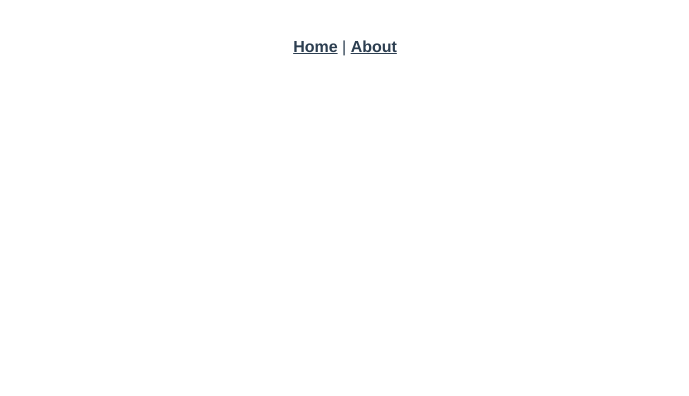
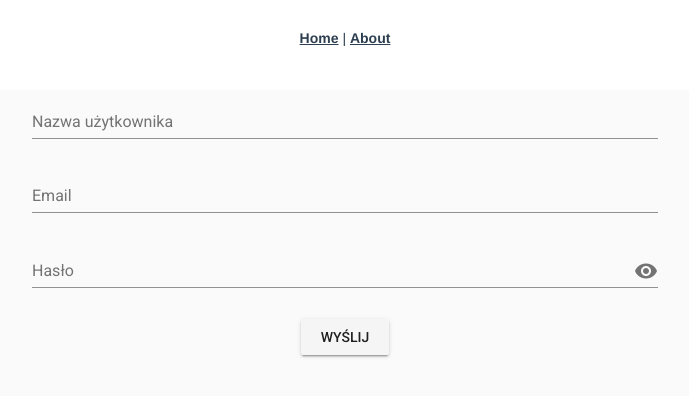
Before and after one commit to stanislawK/plant_collector, a Vue app in the folder frontend/: page /register in a window 1280 px wide. Shown: the top 396 px of the page, without its empty margins (295-984 px from the left). Built offline with nearby package versions, Linux system fonts and the light colour scheme.

Commit message:
add register component

```diff
--- a/frontend/public/index.html
+++ b/frontend/public/index.html
@@ -5,6 +5,7 @@
     <meta http-equiv="X-UA-Compatible" content="IE=edge">
     <meta name="viewport" content="width=device-width,initial-scale=1.0">
     <link rel="icon" href="<%= BASE_URL %>favicon.ico">
+    <link href='https://fonts.googleapis.com/css?family=Roboto:100,300,400,500,700,900|Material+Icons' rel="stylesheet">
     <title>frontend</title>
   </head>
   <body>
--- /dev/null
+++ b/frontend/src/components/Register.vue
@@ -0,0 +1,158 @@
+<template lang="html">
+  <div class="register-form">
+    <v-app id="register">
+      <v-layout justify-center>
+        <v-flex xs12 sm6>
+          <v-alert
+          type="error"
+          :value="error_msg ? true : false"
+          @click="error_msg=''"
+          >{{error_msg}}</v-alert>
+          <v-alert
+          type="success"
+          :value="successAlert"
+          @click="successAlert = !successAlert"
+          >Wysłano pomyślnie. Sprawdź swoją skrzynkę email, w celu dokończenia rejestracji</v-alert>
+          <form>
+            <v-text-field
+            v-model="username"
+            label="Nazwa użytkownika"
+            required
+            :error-messages="usernameErrors"
+            @input="$v.username.$touch()"
+            @blur="$v.username.$touch()"
+            ></v-text-field>
+            <v-text-field
+            v-model="email"
+            label="Email"
+            required
+            :error-messages="emailErrors"
+            @input="$v.email.$touch()"
+            @blur="$v.email.$touch()"
+            ></v-text-field>
+            <v-text-field
+            v-model="password"
+            label="Hasło"
+            :append-icon="show1 ? 'visibility_off' : 'visibility'"
+            :type="show1 ? 'text' : 'password'"
+            hint="Min. 8 znaków w tym duże, małe litery, i cyfry"
+            @click:append="show1 = !show1"
+            required
+            :error-messages="passwordErrors"
+            @input="$v.password.$touch()"
+            @blur="$v.password.$touch()"
+            ></v-text-field>
+            <v-btn @click="onSubmit">Wyślij</v-btn>
+          </form>
+        </v-flex>
+      </v-layout>
+    </v-app>
+  </div>
+</template>
+
+<script>
+import { email, minLength, maxLength, required } from 'vuelidate/lib/validators'
+
+export default {
+  data() {
+    return {
+      username: '',
+      email: '',
+      password: '',
+      show1: false,
+      error_msg: '',
+      successAlert: false,
+    }
+  },
+
+  validations: {
+    username: { required, maxLength: maxLength(10) },
+    email: { required, email } ,
+    password: { required, minLength: minLength(8) }
+  },
+
+  methods: {
+    onSubmit() {
+      const registerData = {
+        username: this.username,
+        email: this.email,
+        password: this.password,
+      }
+      if (!this.$v.$invalid) {
+        this.error_msg = ''
+        this.$store.dispatch('register/signup', registerData)
+        .then(res => {
+          if (res.status == '201') {
+            this.successAlert = true;
+            this.error_msg = ''
+            this.clearForm()
+          }
+        }, error => {
+          const msg = error.response.data.message
+          if (msg == "User with that username already exist") {
+            this.error_msg = 'Ta nazwa użytkownika instnieje, spróbuj innej'
+          } else {
+            this.error_msg = 'Błąd rejestracji, spróbuj ponownie'
+          }
+        })
+      } else {
+        this.error_msg = "Pola muszą być  wypełnione poprawnie"
+      }
+    },
+    clearForm() {
+      this.$v.$reset()
+      this.username = ''
+      this.email = ''
+      this.password = ''
+    }
+  },
+
+  computed: {
+    usernameErrors() {
+      const errors = []
+      if (!this.$v.username.$dirty) return errors
+      !this.$v.username.maxLength && errors.push(
+        'Nazwa nie może być dłuższa niż 10 znaków'
+      )
+      !this.$v.username.required && errors.push(
+        'Nazwa użytkownika jest wymagana'
+      )
+      return errors
+    },
+    emailErrors() {
+      const errors = []
+      if (!this.$v.email.$dirty) return errors
+      !this.$v.email.email && errors.push(
+        'Wprowadź poprawny adres email'
+      )
+      !this.$v.email.required && errors.push(
+        'Adres email jest wymagany'
+      )
+      return errors
+    },
+    passwordErrors() {
+      const errors = []
+      if (!this.$v.password.$dirty) return errors
+      !this.$v.password.minLength && errors.push(
+        'Hasło musi mieć min. 8 znaków'
+      )
+      !this.$v.username.required && errors.push(
+        'Hasło jest wymagane'
+      )
+      return errors
+    },
+  }
+}
+</script>
+
+<style>
+  .v-alert {
+    cursor: pointer;
+  }
+  .v-text-field__details {
+    padding: 0.2em;
+  }
+  .register-form {
+    margin: 1em;
+  }
+</style>
--- a/frontend/src/router.js
+++ b/frontend/src/router.js
@@ -1,10 +1,11 @@
 import Vue from 'vue'
-import Router from 'vue-router'
+import VueRouter from 'vue-router'
 import Home from './views/Home.vue'
+import Register from './components/Register.vue'
 
-Vue.use(Router)
+Vue.use(VueRouter)
 
-export default new Router({
+export default new VueRouter({
   mode: 'history',
   base: process.env.BASE_URL,
   routes: [
@@ -20,6 +21,10 @@ export default new Router({
       // this generates a separate chunk (about.[hash].js) for this route
       // which is lazy-loaded when the route is visited.
       component: () => import(/* webpackChunkName: "about" */ './views/About.vue')
+    },
+    {
+      path: '/register',
+      component: Register
     }
   ]
 })
--- a/frontend/src/store.js
+++ /dev/null
@@ -1,16 +0,0 @@
-import Vue from 'vue'
-import Vuex from 'vuex'
-
-Vue.use(Vuex)
-
-export default new Vuex.Store({
-  state: {
-
-  },
-  mutations: {
-
-  },
-  actions: {
-
-  }
-})
--- /dev/null
+++ b/frontend/src/store/index.js
@@ -0,0 +1,18 @@
+import Vue from 'vue';
+import Vuex from 'vuex';
+import register from './modules/register';
+
+Vue.use(Vuex);
+
+const store = new Vuex.Store({
+  state: {},
+  getters: {},
+  mutations: {},
+  actions: {},
+
+  modules: {
+    register
+  }
+})
+
+export default store;
--- /dev/null
+++ b/frontend/src/store/modules/register.js
@@ -0,0 +1,25 @@
+import axios from 'axios'
+axios.defaults.baseURL = 'http://0.0.0.0:5000'
+
+export default {
+  namespaced: true,
+  state: {},
+  getters: {},
+  mutations: {},
+  actions: {
+    signup(context, registerData) {
+      return new Promise ((resolve, reject) => {
+        axios.post('/register', {
+          username: registerData.username,
+          email: registerData.email,
+          password: registerData.password
+        })
+        .then(res => {
+          resolve(res);
+        }, error => {
+          reject(error);
+        })
+      })
+    },
+  }
+}
```
Also changed, not shown: frontend/package.json (+16 -13 lines), frontend/src/main.js (+6 -1 lines), 2 other files (tests, documents, lock files or other folders).
